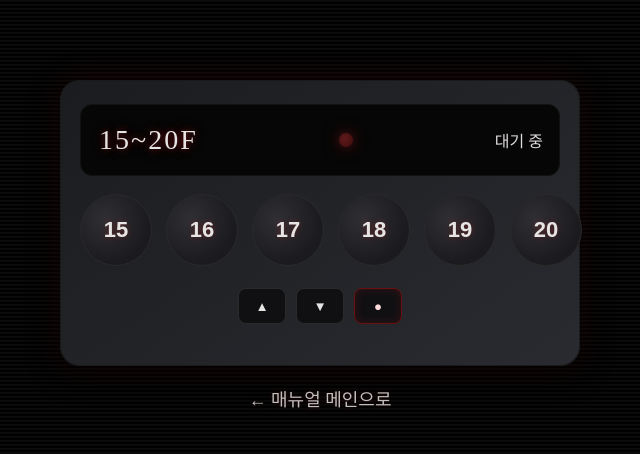
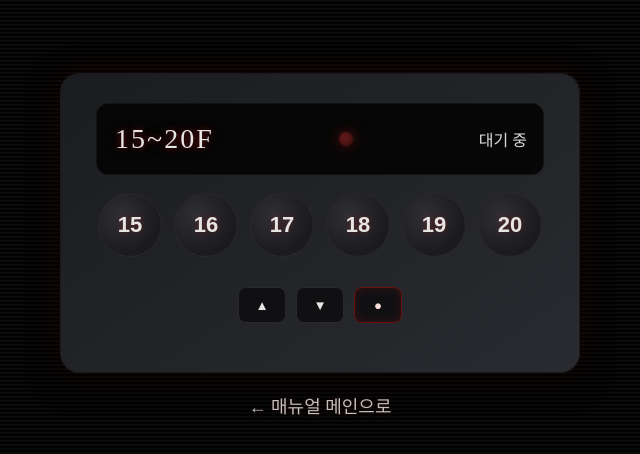
Before and after one commit to KJW-623/YOURCAST, a React (Create React App) app: page /manual/15f in a window 1280 px wide. Shown: the part 154-608 px from the top of the page, without its empty margins (320-960 px from the left). Built offline with nearby package versions, Linux system fonts and the light colour scheme; a web font is replaced by a local one.

Commit message:
버튼 크기 조절

```diff
--- a/src/Home/manual/floor/Floor15to20.js
+++ b/src/Home/manual/floor/Floor15to20.js
@@ -6,15 +6,51 @@ export default function Floor15to20() {
     const [selected, setSelected] = useState(null);
     const [open, setOpen] = useState(false);
     const [locking, setLocking] = useState(false);
+
+    // ⬇️ 버튼 사이즈/간격 상태 (자동 계산)
+    const [btnSize, setBtnSize] = useState(72);
+    const [btnGap, setBtnGap] = useState(18);
+
     const timers = useRef([]);
+    const rowRef = useRef(null);
     const navigate = useNavigate();
 
+    // 한 줄 유지되게 버튼 지름/간격 계산
+    useEffect(() => {
+        const COUNT = 6;
+        const MAX = 76;
+        const MID = 66;
+        const MIN = 50;
+
+        const recalc = () => {
+            if (!rowRef.current) return;
+            const w = rowRef.current.offsetWidth; // 패널 안, 버튼 줄의 실제 폭
+            // 1차 시도: 기본 간격 18px
+            let gap = 18;
+            let size = Math.floor((w - gap * (COUNT - 1)) / COUNT);
+
+            // 너무 크면 상한, 너무 작으면 간격을 12로 줄여 재계산
+            size = Math.min(size, MAX);
+            if (size < MID) {
+                gap = 12;
+                size = Math.floor((w - gap * (COUNT - 1)) / COUNT);
+            }
+            // 최솟값 보정
+            size = Math.max(size, MIN);
+
+            setBtnGap(gap);
+            setBtnSize(size);
+        };
+
+        recalc();
+        window.addEventListener('resize', recalc);
+        return () => window.removeEventListener('resize', recalc);
+    }, []);
+
     // 타이머 정리
-    useEffect(() => {
-        return () => {
-            timers.current.forEach(clearTimeout);
-            timers.current = [];
-        };
+    useEffect(() => () => {
+        timers.current.forEach(clearTimeout);
+        timers.current = [];
     }, []);
 
     const press = (f) => {
@@ -22,14 +58,9 @@ export default function Floor15to20() {
         setLocking(true);
         setSelected(f);
         setOpen(true);
-
-        // 600ms 후 해당 층 허브로 이동 (16,17은 App.js에서 ErrorPage로 매핑됨)
         timers.current.push(
             setTimeout(() => navigate(`/manual/15f/${f}`), 600),
-            setTimeout(() => {
-                setOpen(false);
-                setLocking(false);
-            }, 1200)
+            setTimeout(() => { setOpen(false); setLocking(false); }, 1200)
         );
     };
 
@@ -42,19 +73,31 @@ export default function Floor15to20() {
 
     return (
         <div className="elev-page">
-            <div className={`elev-panel ${open ? 'doors-open' : ''}`}>
+            <div className={`elev-panel ${open ? 'doors-open' : ''}`} style={{ padding: '30px 36px 32px' }}>
                 <div className="elev-display">
                     <span className="elev-range">15~20F</span>
                     <span className="elev-indicator" />
                     <span className="current-floor">{selected ? `>> ${selected}F` : '대기 중'}</span>
                 </div>
 
-                {/* 중앙 고정 정렬 */}
-                <div className="elev-buttons centered" style={{ '--cols': 6 }}>
+                {/* ✔ 한 줄 고정: nowrap + 폭에 맞춰 버튼 크기/간격 자동 계산 */}
+                <div
+                    ref={rowRef}
+                    className="elev-buttons centered"
+                    style={{
+                        display: 'flex',
+                        flexWrap: 'nowrap',
+                        justifyContent: 'center',
+                        gap: `${btnGap}px`,
+                        width: '100%',
+                        maxWidth: '100%'
+                    }}
+                >
                     {[15, 16, 17, 18, 19, 20].map((f) => (
                         <button
                             key={f}
                             className="elev-btn"
+                            style={{ width: btnSize, height: btnSize }}
                             onClick={() => press(f)}
                             onKeyDown={(e) => onKeyDown(e, f)}
                             disabled={locking}
@@ -65,15 +108,14 @@ export default function Floor15to20() {
                     ))}
                 </div>
 
-                <div className="elev-controls" aria-hidden="true">
+                <div className="elev-controls" aria-hidden="true" style={{ marginTop: 12 }}>
                     <button className="ctrl-btn">▲</button>
                     <button className="ctrl-btn">▼</button>
                     <button className="ctrl-btn alarm">●</button>
                 </div>
 
                 <div className="elev-doors" aria-hidden="true">
-                    <div className="door left" />
-                    <div className="door right" />
+                    <div className="door left" /><div className="door right" />
                 </div>
             </div>
 
--- a/src/Home/manual/floor/FloorCommon.css
+++ b/src/Home/manual/floor/FloorCommon.css
@@ -332,3 +332,42 @@
         width: 100%;
     }
 }
+
+/* 패널 기본 여백 변수 */
+.elev-panel {
+    --panel-pad-x: 22px;
+    /* 좌우 여백 */
+    --panel-pad-y: 28px;
+    /* 상하 여백 */
+    padding: var(--panel-pad-y) var(--panel-pad-x);
+}
+
+/* 버튼 크기/간격 변수 */
+.elev-buttons {
+    --btn-size: 76px;
+    /* 원형 버튼 지름 */
+    --btn-gap: 24px;
+    /* 버튼 사이 간격 */
+    gap: var(--btn-gap);
+}
+
+.elev-btn {
+    width: var(--btn-size);
+    height: var(--btn-size);
+}
+
+/* (선택) 중앙 그리드가 좌우에 붙지 않도록 보강 */
+.elev-buttons.centered {
+    justify-content: center;
+}
+
+@media (max-width: 480px) {
+    .elev-page .elev-panel {
+        --panel-pad-x: 28px;
+    }
+
+    .elev-page .elev-buttons {
+        --btn-size: 60px;
+        --btn-gap: 14px;
+    }
+}
```
